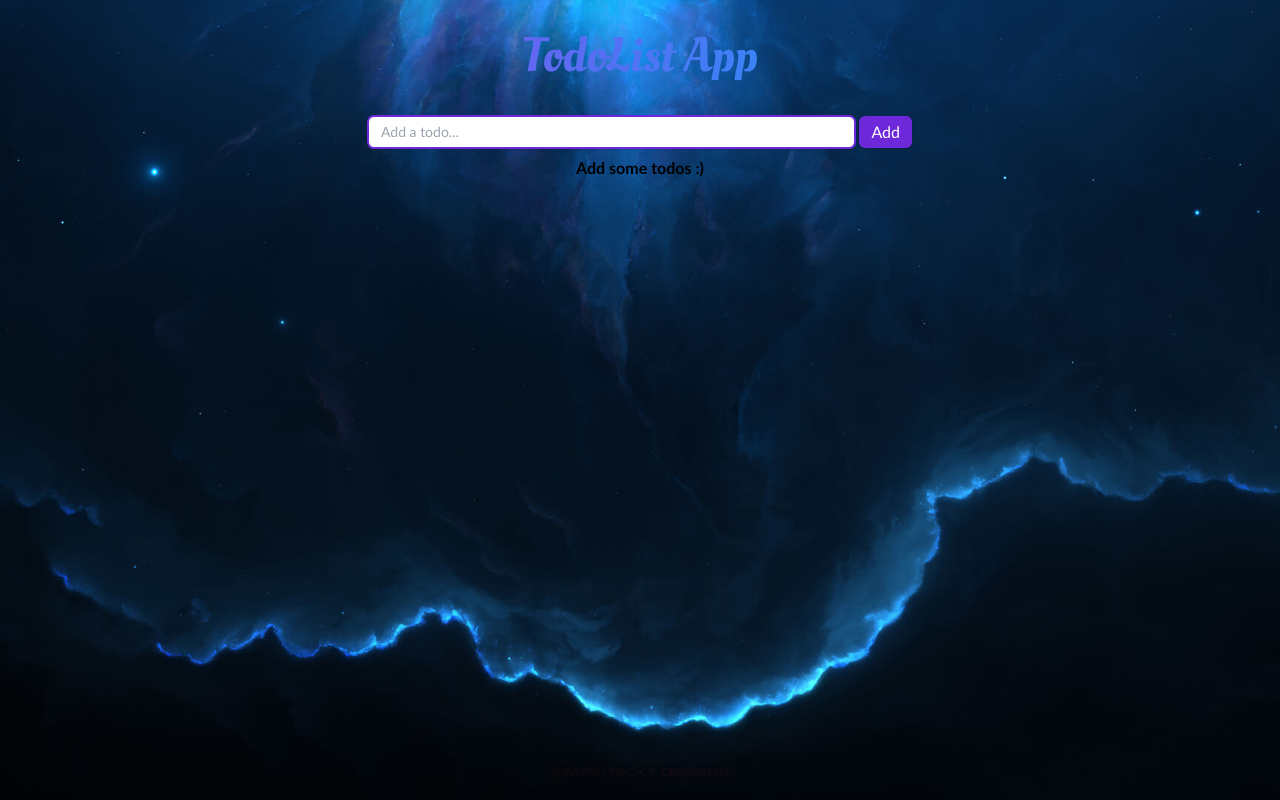
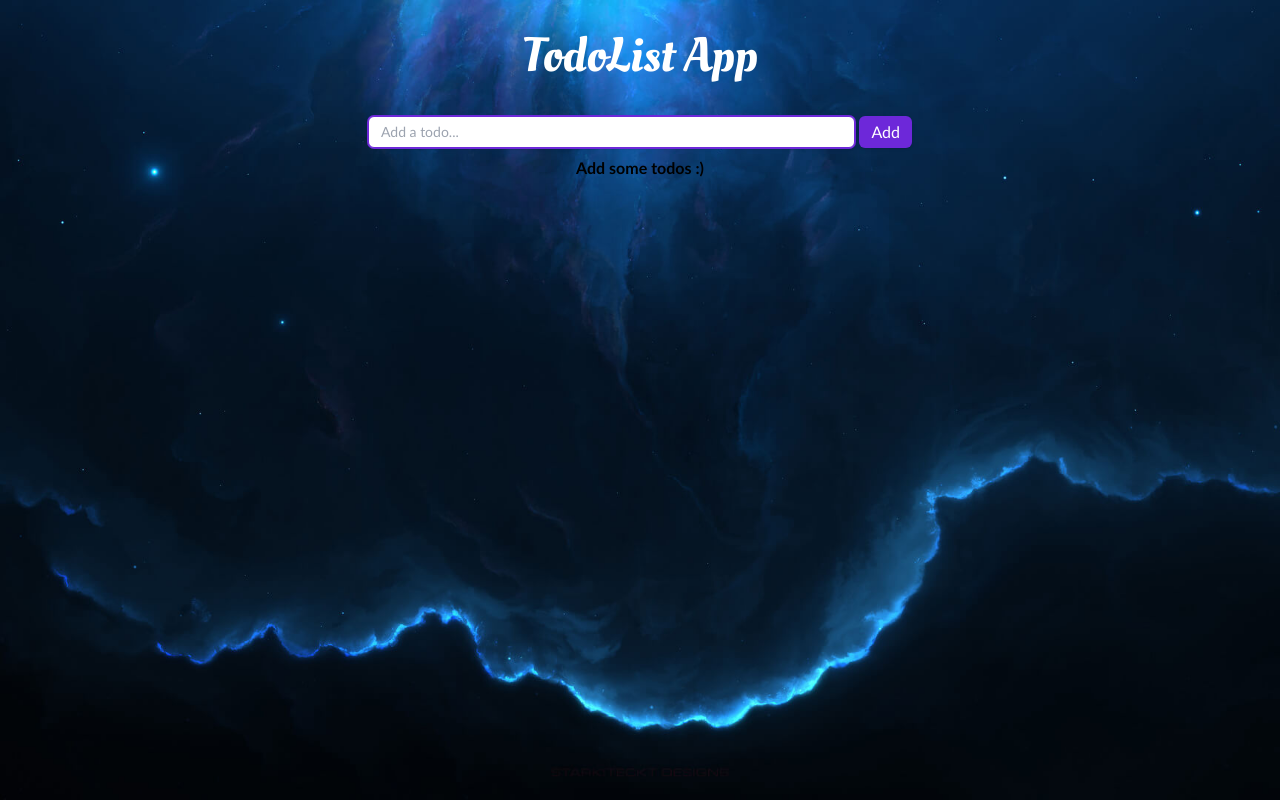
Before and after one commit to Sinac0de/Todo-List-ReactJs, a React (Create React App) app: page / in a window 1280 px wide. Built offline with nearby package versions, Linux system fonts and the light colour scheme.

Commit message:
Fix the color of the header

```diff
--- a/src/App.js
+++ b/src/App.js
@@ -3,7 +3,7 @@ import TodoApp from "./components/TodoApp";
 const App = () => {
   return (
     <div className="flex flex-col items-center">
-      <h1 className="mx-2 mt-8 mb-3 font-Oleo text-5xl text-transparent bg-gradient-to-r from-indigo-500 to-blue-500 bg-clip-text">
+      <h1 className="mx-2 mt-8 mb-3 font-Oleo text-5xl text-white">
         TodoList App
       </h1>
       <TodoApp />
```
